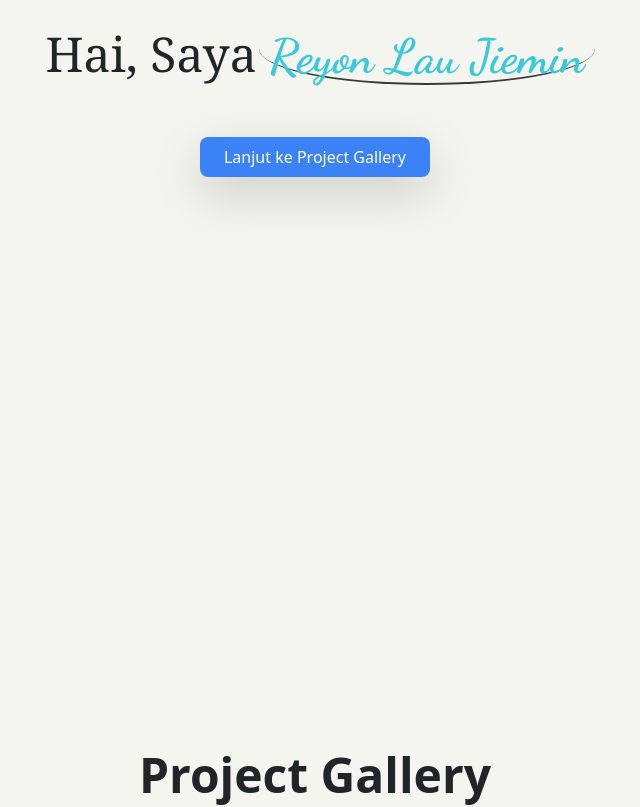
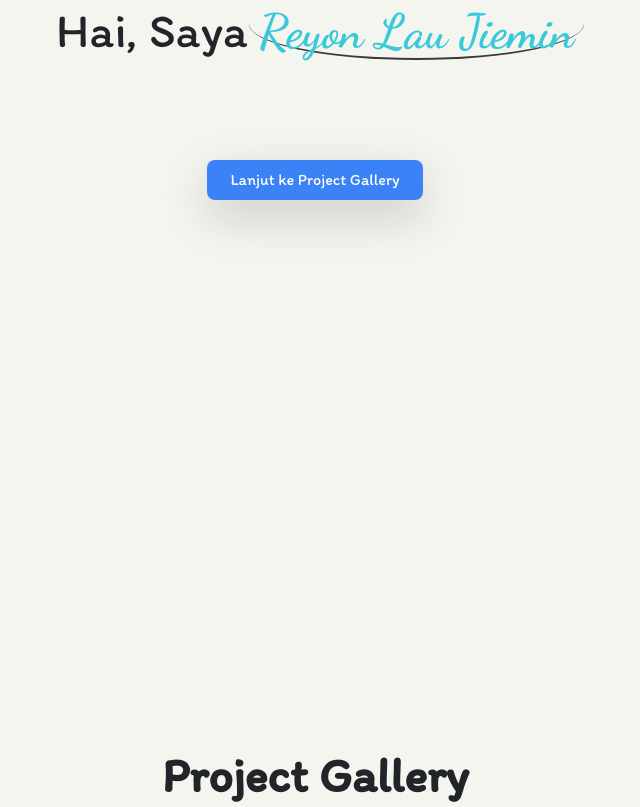
Before and after one commit to Reyonl/pempro, a plain HTML site: page index.html in a window 1280 px wide. Shown: the part 297-1104 px from the top of the page, without its empty margins (325-965 px from the left). Drawn offline with nearby package versions, Linux system fonts and the light colour scheme.

Commit message:
add font

```diff
--- a/index.html
+++ b/index.html
@@ -7,6 +7,9 @@
     <!-- Link ke file CSS eksternal -->
     <script src="https://cdn.tailwindcss.com">
     </script>
+    <link rel="preconnect" href="https://fonts.googleapis.com">
+    <link rel="preconnect" href="https://fonts.gstatic.com" crossorigin>
+    <link href="https://fonts.googleapis.com/css2?family=Itim&display=swap" rel="stylesheet">
     <link href="https://cdnjs.cloudflare.com/ajax/libs/font-awesome/5.15.3/css/all.min.css" rel="stylesheet"/>
     <link rel="stylesheet" href="src/index.css">
     <link rel="icon" href="src/img/boy.png" type="image/x-icon">
@@ -17,11 +20,11 @@
 </head>
 <body class="gallery-bg">
     <div class="hero" id="section1">
-        <h1 class="text-5xl font-serif">
+        <h1 class="text-5xl itim-regular">
             Hai, Saya <span class="highlight">Reyon Lau Jiemin</span>
         </h1>
         <br>
-        <button onclick="scrollToSection2()" class="mt-8 px-6 py-2 bg-blue-500 text-white rounded-lg shadow-lg hover:bg-blue-700 transition">
+        <button onclick="scrollToSection2()" class="itim-regular mt-20 px-6 py-2 bg-blue-500 text-white rounded-lg shadow-lg hover:bg-blue-700 transition">
             Lanjut ke Project Gallery
         </button>
     </div>
@@ -29,12 +32,12 @@
     <div class="spacer"></div>
 
     <div id="section2" class="text-center mt-12">
-        <h1 class="text-5xl font-bold text-brown-700 mb-2">Project Gallery</h1>
+        <h1 class="text-5xl font-bold text-brown-700 mb-2 itim-regular">Project Gallery</h1>
     </div>
     <div id="space" style="height: 40px;"></div>
 
 
-    <div class="grid grid-cols-1 sm:grid-cols-2 lg:grid-cols-3 gap-4">
+    <div class="grid grid-cols-1 sm:grid-cols-2 lg:grid-cols-3 gap-4 itim-regular">
         <!-- Card project 1 -->
         <div class="group bg-white rounded-lg shadow-lg overflow-hidden transform transition-transform duration-300 hover:scale-105">
             <div class="bg-gradient-to-b from-blue-400 to-green-500 p-6 flex flex-col items-center">
@@ -118,7 +121,7 @@
         <div class="space" style="height: 100px"></div>
 
         <div id="section2" class="text-center mt-12">
-            <h1 class="text-5xl font-bold text-brown-700 mb-2">Project Gallery</h1>
+            <h1 class="text-5xl font-bold text-brown-700 mb-2 itim-regular">Project Gallery</h1>
         </div>
 
         <div class="space" style="height: 50px"></div>
@@ -128,7 +131,7 @@
 <!-- sertifikat -->
 
 <section id="sertifikat">
-    <div class="grid grid-cols-1 md:grid-cols-2 lg:grid-cols-4 gap-4">
+    <div class="grid grid-cols-1 md:grid-cols-2 lg:grid-cols-4 gap-4 itim-regular">
         <!-- Card 1 -->
         <a href="https://www.sololearn.com/en/certificates/CC-OIMS4ZXK" target="_blank" class="group">
             <div class="bg-white rounded-lg shadow-lg overflow-hidden transform group-hover:scale-105 transition-transform duration-300 max-w-xs mx-auto">
--- a/src/index.css
+++ b/src/index.css
@@ -71,3 +71,10 @@ button:hover {
 @import url('https://fonts.googleapis.com/css2?family=Roboto:wght@400;700&display=swap');
         body {
             font-family: 'Roboto', sans-serif;}
+
+
+.itim-regular {
+    font-family: "Itim", cursive;
+    font-weight: 400;
+    font-style: normal;
+  }
```
